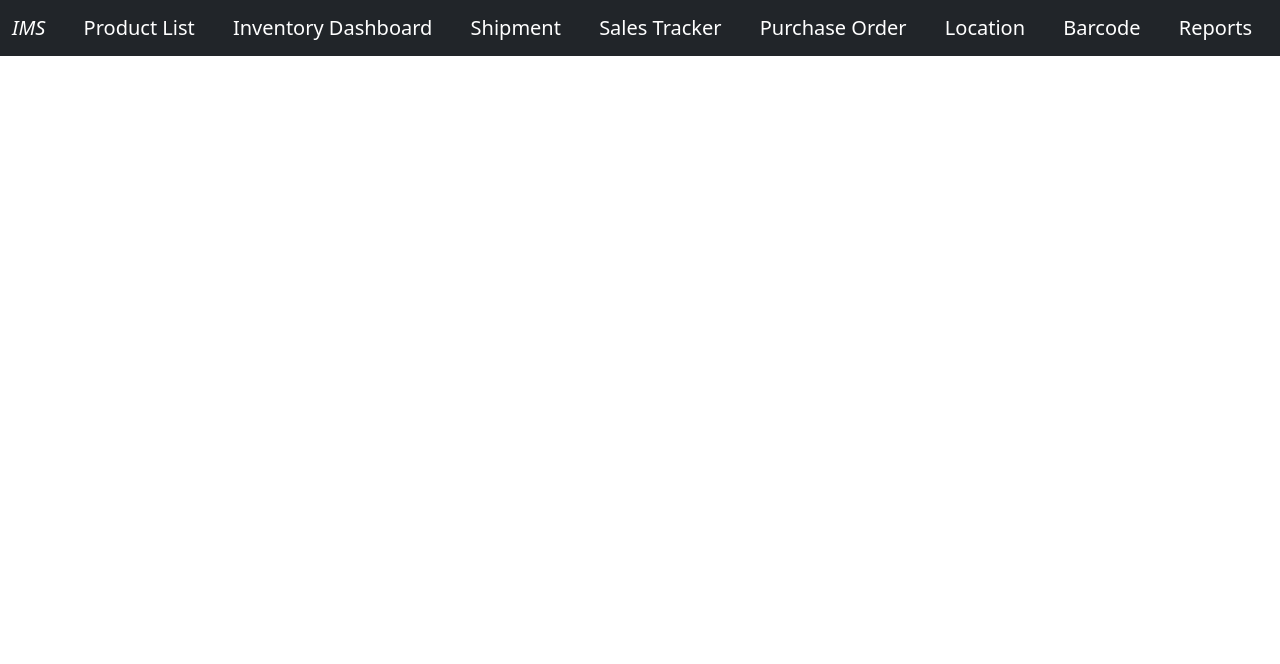
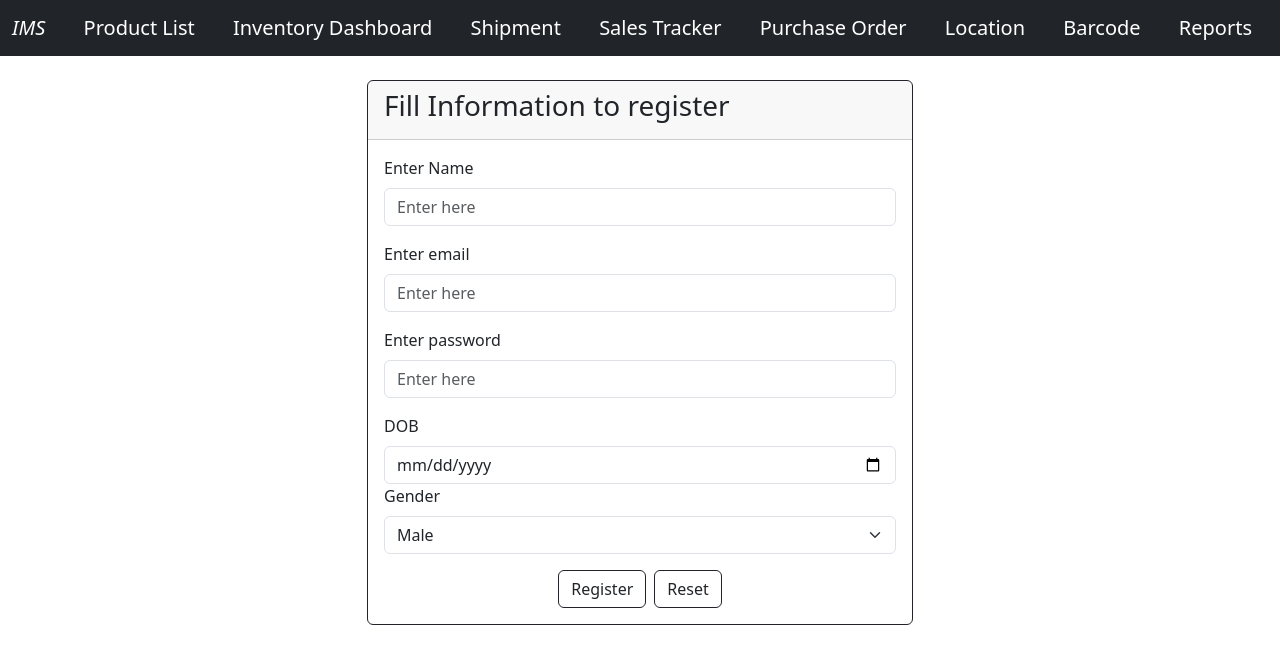
Before and after one commit to iamneo-production/441e9d45-5fb1-459f-81fa-b09832851571, a React (Create React App) app in the folder reactapp/: page /Signup in a window 1280 px wide. Shown: the top 664 px of the page. Built offline with nearby package versions, Linux system fonts and the light colour scheme.

Commit message:
Login&Signup Commit

```diff
--- a/reactapp/package.json
+++ b/reactapp/package.json
@@ -11,8 +11,10 @@
     "react": "^18.2.0",
     "react-bootstrap": "^2.8.0",
     "react-dom": "^18.2.0",
-    "react-router-dom": "^6.14.0",
+    "react-router-dom": "^6.14.1",
     "react-scripts": "5.0.1",
+    "react-toastify": "^9.1.3",
+    "reactstrap": "^9.2.0",
     "web-vitals": "^2.1.4"
   },
   "scripts": {
--- a/reactapp/src/components/Home.js
+++ b/reactapp/src/components/Home.js
@@ -13,11 +13,16 @@ import ShipmentHome from './ShipmentHome';
 import AddShipment from './AddShipment';
 import EditShipment from './EditShipment';
 import ViewShipment from './ViewShipment';
+import { ToastContainer} from 'react-toastify';
+import 'react-toastify/dist/ReactToastify.css';
+import Signup from './Signup';
+import Login from './Login';
 
 function Home() {
   return (
 
     <Router>
+      <ToastContainer/>
     <div>
     <nav className="navbar navbar-expand-lg  navbar navbar-expand-sm bg-dark navbar-dark">
         <div className="container-fluid">
@@ -30,6 +35,7 @@ function Home() {
         <Link to="/locations" className='navbar-brand'>Location</Link>
         <Link to="/scanner" className='navbar-brand'>Barcode</Link>
         <Link className="navbar-brand" to="/reports">Reports</Link>
+
 
         </div>
       </nav>
@@ -50,6 +56,8 @@ function Home() {
           <Route path="/addshipment" element={<AddShipment />} />
           <Route path="/editshipment/:id" element={<EditShipment />} />
           <Route path="/viewshipment/:id" element={<ViewShipment />} />
+          <Route path="/Signup" element={<Signup />} />
+          <Route path="/Login" element={<Login />} />
     </Routes>
     </div>
     </Router>
--- a/reactapp/src/components/HomeText.js
+++ b/reactapp/src/components/HomeText.js
@@ -1,9 +1,14 @@
 import React from 'react'
+
 
 function HomeText() {
   return (
     <div style={styles.hometext}>
-        Welcome To Inventory Management System</div>
+        <h1>Welcome To Inventory Management System</h1>
+        <button type="submit" className='btn btn-primary'>Login</button>
+        <button type="submit" className='btn btn-primary'>Signup</button>
+
+        </div>
   )
 }
 
--- /dev/null
+++ b/reactapp/src/components/Login.js
@@ -0,0 +1,93 @@
+import { Button,Form, Input,Card, CardBody, CardHeader, Col, Container, FormGroup, Label, Row } from "reactstrap";
+import { useState } from "react";
+import { toast } from "react-toastify";
+const Login=()=> {
+    const[loginDetail,setLoginDetail]=useState({
+        username:'',
+        password:'',
+    })
+
+const handleChange=(event,field)=>{
+    let actualValue=event.target.value
+    setLoginDetail({
+        ...loginDetail,
+        [field]:actualValue
+    });
+};
+
+
+const handleReset=()=>{
+    setLoginDetail({
+    username: '',
+    password: '',
+    });
+};
+
+const handleFormSubmit=(event)=>{
+    event.preventDefault();
+    console.log(loginDetail);
+
+    //validation
+    if(loginDetail.username.trim()=='' || loginDetail.password.trim()==''){
+        toast.error("Username or Password is required")
+        return;
+
+    }
+
+    //Submitting data to generate token
+
+}
+
+    return (
+        <Container>
+        <Row className="mt-4">
+        <Col sm={{size:6,offset:3}}>
+        <Card color="dark" outline>
+        <CardHeader>Login Page</CardHeader>
+        <CardBody>
+            <Form onSubmit={handleFormSubmit}>
+                <FormGroup>
+                <Label for="email">Enter email</Label>
+                <Input type="email"
+                id="email"
+                value={loginDetail.username}
+                onChange={(e)=>handleChange(e,'username')}
+                />
+
+                </FormGroup>
+                <FormGroup>
+                <Label for="password">Enter password</Label>
+                <Input type="password"
+                id="password"
+                value={loginDetail.password}
+                onChange={(e)=>handleChange(e,'password')}
+                />
+
+                </FormGroup>
+
+                <Container className="text-center">
+                <Button color="dark" outline>
+                Login
+                </Button>
+                <Button onClick={handleReset} color="dark" outline type="reset" className="ms-2">
+                Reset
+                </Button>
+                </Container>
+
+            </Form>
+
+        </CardBody>
+
+        </Card>
+
+
+        </Col>
+        </Row>
+
+
+        </Container>
+
+    );
+};
+
+export default Login;
--- /dev/null
+++ b/reactapp/src/components/Signup.js
@@ -0,0 +1,158 @@
+import { Row,Col,Button, Card, CardBody, CardHeader, Container, Form, FormGroup, Input, Label } from "reactstrap";
+import { useEffect, useState } from "react";
+import { toast } from "react-toastify";
+const Signup=()=> {
+    const [data,setData]=useState({
+        name: '',
+        email:'',
+        password:'',
+        dob:'',
+    })
+
+    const [error,setError]=useState({
+        errors:{},
+        isError:false
+    })
+
+    useEffect(()=>{
+
+    },[data]);
+
+    //handle Change
+    function handleChange(event,field) {
+
+        setData({ ...data, [field]: event.target.value });
+    }
+
+    //resetting data
+    const resetData=()=>{
+     setData({
+        name: '',
+        email:'',
+        password:'',
+        dob:'',
+     })
+    }
+
+    //submitting the form
+    const submitForm=(event)=>{
+        event.preventDefault()
+        //data validation
+
+        //call server api to send data
+            toast.success("User Reistered Successfully")
+            setData({
+                name: '',
+                email:'',
+                password:'',
+                dob:'',
+        })
+    }
+
+
+    return (
+            <Container>
+                <Row className="mt-4">
+
+               {/*{JSON.stringify(data)}*/}
+                <Col sm={{size:6,offset:3}}>
+
+                <Card color="dark" outline>
+                    <CardHeader>
+                        <h3>Fill Information to register</h3>
+                    </CardHeader>
+                <CardBody>
+                    {/*Creating signup form*/}
+                    <Form onSubmit={submitForm}>
+
+
+                        <FormGroup>
+                            <Label for="Name">Enter Name</Label>
+                            <Input
+                            type="text"
+                            placeholder="Enter here"
+                            id="name"
+                            onChange={(e)=>handleChange(e,'name')}
+                            value={data.name}
+                            />
+
+                        </FormGroup>
+
+                        <FormGroup>
+                            <Label for="Email">Enter email</Label>
+                            <Input
+                            type="email"
+                            placeholder="Enter here"
+                            id="email"
+                            onChange={(e)=>handleChange(e,'email')}
+                            value={data.email}
+                            />
+
+                        </FormGroup>
+
+                        <FormGroup>
+                            <Label for="Password">Enter password</Label>
+                            <Input
+                            type="password"
+                            placeholder="Enter here"
+                            id="password"
+                            onChange={(e)=>handleChange(e,'password')}
+                            value={data.password}
+                            />
+                        </FormGroup>
+
+                         <div>
+                         <Label for="DOB">DOB</Label>
+                        <Input
+                            type="date"
+                            placeholder="Format:ddmmyyyy"
+                            id="dob"
+                            onChange={(e)=>handleChange(e,'dob')}
+                            value={data.dob}
+                        />
+                        </div>
+
+
+
+
+            <FormGroup>
+            <Label for="exampleSelect">
+              Gender
+            </Label>
+            <Input
+              id="exampleSelect"
+              name="select"
+              type="select"
+            >
+              <option>
+                Male
+              </option>
+              <option>
+                Female
+              </option>
+              <option>
+                Others
+              </option>
+              </Input>
+            </FormGroup>
+
+                        <Container className="text-center">
+                        <Button outline color="dark">Register</Button>
+                        <Button onClick={resetData} outline color="dark" className="ms-2" type="reset">Reset</Button>
+                        </Container>
+
+                    </Form>
+                </CardBody>
+                </Card>
+
+                </Col>
+
+                </Row>
+            </Container>
+
+
+
+    );
+};
+
+export default Signup;
```
Also changed, not shown: 1 other file (tests, documents, lock files or other folders).
